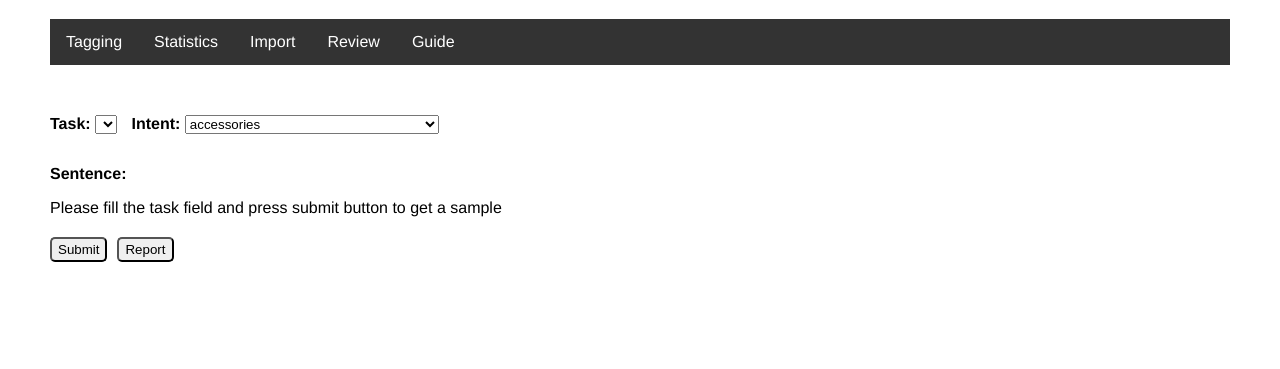
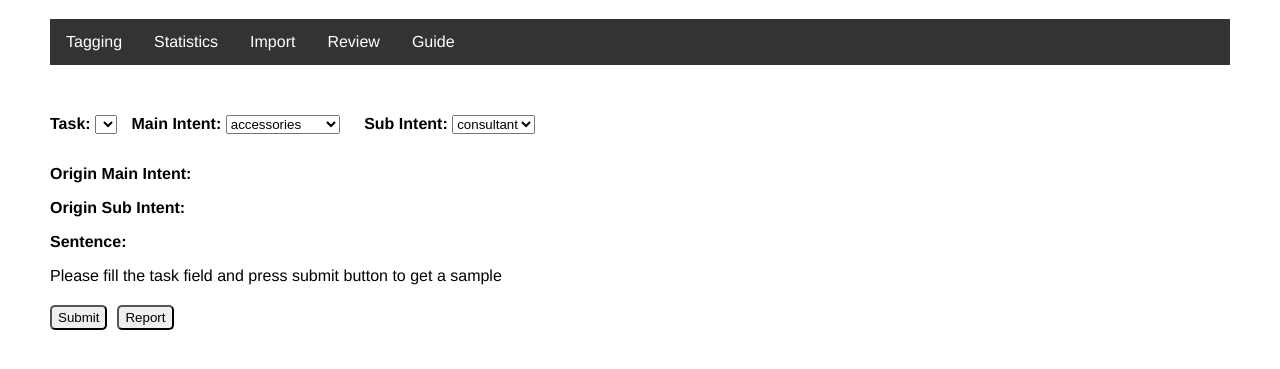
Before and after one commit to ducta-qc/collector, a React app: page /ner in a window 1280 px wide. Shown: the part 61-430 px from the top of the page. Built offline with nearby package versions, Linux system fonts and the light colour scheme; no server answers.

Commit message:
Add some updates

```diff
--- a/server/database/db.js
+++ b/server/database/db.js
@@ -21,6 +21,7 @@ var NER = db.define('ner',{
   task: {type: Sequelize.STRING, allowNull: false},
   tagged: {type: Sequelize.BOOLEAN, allowNull: false, defaultValue: 0},
   intent: {type: Sequelize.STRING, allowNull: true},
+  subIntent: {type: Sequelize.STRING, allowNull: true, defaultValue: ""},
   report: {type: Sequelize.BOOLEAN, defaultValue: 0},
   taggedSentence: {type: Sequelize.TEXT('medium'), allowNull: true},
   createAt: {type: Sequelize.DATE, defaultValue: Sequelize.NOW, allowNull: false},
--- a/src/components/NERReview.js
+++ b/src/components/NERReview.js
@@ -87,6 +87,7 @@ class SentenceTable extends Component{
           <td className="sentence">{sentences[i].sentence}</td>
           <td className="sentence">{sentences[i].taggedSentence}</td>
           <td className="intent">{sentences[i].intent}</td>
+          <td className="intent">{sentences[i].subIntent}</td>
           <td className={"tagged" + (sentences[i].tagged?" true":"")}>{sentences[i].tagged?"✔":"✗"}</td>
           <td className={"report" + (sentences[i].report?" true":"")}>{sentences[i].report?"✗":"✔"}</td>
           <td className="action">
@@ -228,7 +229,8 @@ class SentenceTable extends Component{
               <tr className="review-col">
                 <th className="sentence">Raw Sentence</th>
                 <th className="sentence">Processed Sentence</th>
-                <th>Intent</th>
+                <th>Main Intent</th>
+                <th>Sub Intent</th>
                 <th className="tagged">Tagged</th>
                 <th className="reported">Not Reported</th>
                 <th className="action">Action</th>
--- a/src/components/SentenceTaggers.js
+++ b/src/components/SentenceTaggers.js
@@ -1,7 +1,7 @@
 import React, { Component } from 'react'
 import '../css/SentenceTaggers.css'
 import { nerAPI } from '../api/Sentence'
-import { TAGS, INTENTS } from '../types/car'
+import { MAP_INTENTS_TO_TAGS } from '../types/car'
 import { ERROR_CODES } from '../../src/types/errorCodes'
 
 
@@ -164,9 +164,12 @@ class IntentMenu extends Component{
       elems.push(<option key={props.list[i]} value={props.list[i]}>{props.list[i]}</option>);
     }
     if (!intent){
-      this.setState({elems: elems});
+      if(intent === ""){
+        this.setState({elems: elems, intent:""});
+      }else{
+        this.setState({elems: elems});
+      }
     }else{
-      console.log(intent);
       this.setState({elems: elems, intent:intent});
     }
 
@@ -177,10 +180,8 @@ class IntentMenu extends Component{
   }
 
   componentWillReceiveProps(nextProps){
-    if (this.state.intent !== nextProps.initIntent ||
-      this.props.list.length < nextProps.list.length){
-      this.updateWithProps(nextProps, nextProps.initIntent);
-    }
+    this.updateWithProps(nextProps, nextProps.initIntent);
+    // this.props.callback(oldValue, nextProps.initIntent);
   }
 
   handleChange(e) {
@@ -205,25 +206,29 @@ var DEFAULT_ERROR_TEXT = "Please fill the task field and press submit button to
 class SenTaggers extends Component {
   constructor (props){
     super(props);
-    this.tags = TAGS.sort();
-    this.tags = ['O'].concat(this.tags);
-    this.initParams();
-    var sortedIntents = INTENTS.sort();
-
+    var sortedMainIntents = Object.keys(MAP_INTENTS_TO_TAGS).sort();
+    var sortedSubIntents = Object.keys(MAP_INTENTS_TO_TAGS[sortedMainIntents[0]]).sort();
+    this.tags = MAP_INTENTS_TO_TAGS[sortedMainIntents[0]][sortedSubIntents[0]]
     this.state = {
       elemToks: [],
       errorDisplayText: DEFAULT_ERROR_TEXT,
       nerTasks: [],
-      intents: sortedIntents,
-      intent: sortedIntents[0]
+      mainIntents: sortedMainIntents,
+      mainIntent: sortedMainIntents[0],
+      subIntents: sortedSubIntents,
+      subIntent: sortedSubIntents[0]
     };
+    this.initParams();
     this._isMounted = false;
   }
 
   initParams(){
     this.currSenId = "";
     this.currSen = "";
-    this.currIntent = "";
+    this.currMainIntent = this.state.mainIntent;
+    this.currSubIntent = this.state.subIntent;
+    this.orgMainIntent = "";
+    this.orgSubIntent = "";
     this.currTags = [];
     this.tokens = [];
   }
@@ -242,10 +247,11 @@ class SenTaggers extends Component {
   }
 
   renderTokens() {
-    var intents = this.state.intents;
-    if(this.state.intents.indexOf(this.currIntent) === -1){
-      intents = [this.currIntent].concat(intents);
-    }
+    // var subIntents = this.state.subIntents;
+
+    // if(this.state.mainIntents.indexOf(this.currIntent) === -1){
+    //   intents = [this.currIntent].concat(intents);
+    // }
     this.tokens = this.currSen.split(" ");
     this.currTags = [];
     for (var i=0; i < this.tokens.length; i++){
@@ -257,11 +263,15 @@ class SenTaggers extends Component {
       elemToks.push(
         <div className={"sentence-inline"} key={this.tokens[i]+"_"+i}>
           {this.tokens[i]}
-          <TagDropdownMenu list={this.tags} selected={this.currTags[i]} tokIdx={i} callback={this.updateTags.bind(this)}>
+          <TagDropdownMenu
+            list={this.tags}
+            selected={this.currTags[i]} tokIdx={i} callback={this.updateTags.bind(this)}>
           </TagDropdownMenu>
         </div> );
     }
-    this.setState({ elemToks: elemToks, intents: intents, intent: this.currIntent});
+    this.setState({ elemToks: elemToks,
+                    mainIntent: this.currMainIntent,
+                    subIntent:this.currSubIntent});
   }
 
   fetchRawSentence(){
@@ -272,17 +282,18 @@ class SenTaggers extends Component {
       function (result){
         this.currSenId = result.id;
         this.currSen = result.sentence;
-        this.currIntent = result.intent;
+        this.orgMainIntent = result.intent;
+        this.orgSubIntent = result.subIntent;
+        // this.currMainIntent = result.intent;
+        // this.currSubIntent = result.subIntent;
+
         var renderTokens = this.renderTokens.bind(this);
         renderTokens();
       }.bind(this),
       function (error){
         if (typeof error !== 'undefined'){
           if(error.name === ERROR_CODES.taggedSenNotFound.name){
-            this.currSen = "";
-            this.currIntent = "";
-            this.currTags = [];
-            this.tokens = [];
+            this.initParams();
             this.setState({elemToks:[], errorDisplayText: ERROR_CODES.taggedSenNotFound.message});
           }
         }
@@ -295,14 +306,14 @@ class SenTaggers extends Component {
     if (this.currSen !== ""){
       // Submit tagged sentence
       var taggedToks = [];
-      var concatToks = "";
+      var concatToks = [];
       for (var i=0; i < this.currTags.length; i++){
         if (this.currTags[i] !== ""){
-          concatToks += " " + (this.tokens[i] + "/" + this.currTags[i]);
-          taggedToks.push(concatToks);
-          concatToks = "";
+          concatToks.push(this.tokens[i] + "/" + this.currTags[i]);
+          taggedToks.push(concatToks.join(" "));
+          concatToks = [];
         }else{
-          concatToks += " " + this.tokens[i];
+          concatToks.push(this.tokens[i]);
         }
       }
 
@@ -310,8 +321,12 @@ class SenTaggers extends Component {
       taggedSen = taggedSen.trim();
       nerAPI.importTaggedSentence(
         {taggedSens:[
-          {sentence: taggedSen, id: this.currSenId,
-          intent: this.currIntent, task: taskElem.state.inputValue}]},
+          {
+            sentence: taggedSen, id: this.currSenId,
+            intent: this.currMainIntent,
+            task: taskElem.state.inputValue,
+            subIntent: this.currSubIntent
+          }]},
         function (result){
           var fetchRawSentence = this.fetchRawSentence.bind(this);
           fetchRawSentence();
@@ -361,10 +376,27 @@ class SenTaggers extends Component {
     }
   }
 
-  changeIntentCallback(oldValue, newValue){
-    if(oldValue !== newValue){
-      this.currIntent = newValue;
-    }
+  changeMainIntentCallback(oldValue, newValue){
+    // if(oldValue !== newValue){
+    this.currMainIntent = newValue;
+    var subIntents = Object.keys(MAP_INTENTS_TO_TAGS[this.currMainIntent]).sort();
+    this.currSubIntent = subIntents[0];
+    this.tags = MAP_INTENTS_TO_TAGS[this.currMainIntent][this.currSubIntent];
+
+    this.setState({subIntents: subIntents,
+                  mainIntent: this.currMainIntent,
+                  subIntent:this.currSubIntent});
+    this.renderTokens();
+    // }
+  }
+
+  changeSubIntentCallback(oldValue, newValue){
+    // if(oldValue !== newValue){
+    this.currSubIntent = newValue;
+    this.tags = MAP_INTENTS_TO_TAGS[this.currMainIntent][this.currSubIntent];
+    //console.log(this.tags);
+    this.renderTokens();
+    // }
   }
 
   render (){
@@ -378,12 +410,17 @@ class SenTaggers extends Component {
               <TaskBox ref="taskInput" list={this.state.nerTasks} callback={this.changeTaskCallback.bind(this)}></TaskBox>
             </div>
             <div className="inline intent-box">
-              <span className="text-bold-600"> Intent: </span>
-              <IntentMenu ref="intentInput" list={this.state.intents}
-              initIntent={this.state.intent} callback={this.changeIntentCallback.bind(this)}></IntentMenu>
+              <span className="text-bold-600"> Main Intent: </span>
+              <IntentMenu ref="mainIntentInput" list={this.state.mainIntents}
+              initIntent={this.state.mainIntent} callback={this.changeMainIntentCallback.bind(this)}></IntentMenu>
+              <span className="text-bold-600 padding-left-20px"> Sub Intent: </span>
+              <IntentMenu ref="subIntentInput" list={this.state.subIntents}
+              initIntent={this.state.subIntent} callback={this.changeSubIntentCallback.bind(this)}></IntentMenu>
             </div>
           </div>
           <div className="display-sentence">
+            <p className="text-bold-600">Origin Main Intent: {this.orgMainIntent}</p>
+            <p className="text-bold-600">Origin Sub Intent: {this.orgSubIntent}</p>
             <p className="text-bold-600">Sentence:</p>
             {(senIsNull ?  this.state.errorDisplayText : this.state.elemToks)}
           </div>
--- a/src/css/common.css
+++ b/src/css/common.css
@@ -7,5 +7,9 @@
 }
 
 .padding-top-20px{
-	padding-top: 20px;
+  padding-top: 20px;
 }
+
+.padding-left-20px{
+  padding-left: 20px;
+}
--- a/src/types/car.js
+++ b/src/types/car.js
@@ -1,288 +1,238 @@
-export const TAGS = [
-  'BuyMethod',
-  'CarAccessories',
-  'CarAccessoriesProperty',
-  'ExternalDevice',
-  'CarBody',
-  'CarColor',
-  'CarFuel',
-  'Cartirebrand',
-  'CarTransmission',
-  'CarDimension',
-  'OperatorCompare',
-  'CarElement',
-  'CarElementProperty',
-  'CarPosition',
-  'CarPurposeUsage',
-  'CarClass',
-  'DateTime',
-  'CarEngine',
-  'CarEngineName',
-  'CarWheelDrive',
-  'CarType',
-  'CarStyle',
-  'CarSize',
-  'CarFeature',
-  'CarPriceCondition',
-  'CarVersion',
-  'CarBrand',
-  'CarBrandQuery',
-  'CarSeat',
-  'CarPrice',
-  'CarPriceType',
-  'CarPriceExtraInfo',
-  'CarSeries',
-  'CarSubSeries',
-  'CarSeriesQuery',
-  'CarYear',
-  'CarFaultType',
-  'LocationCity',
-  'CarEngineDisplacement',
-  'LocationDistrict',
-  'LocationTown',
-  'LocationCountry',
-  'PhoneNumber',
-  'CarDoor',
-  'CarMadeInFrom',
-  'PromotionTrend',
-  'PromotionTrendLevel',
-  'PhoneVerifyCode',
-  'Gender',
-  'LocationProvince',
-  'Email',
-  'Showroom',
-  'ShowroomQuery',
-  'SentimentLevel',
-  'SimilarityType',
-  'TireType',
-  'DefObject',
-  'Age'
-];
-
-export const INTENTS = [
-  'accessories',
-  'accessories_consultant',
-  'ask_price',
-  'ask_element',
-  'ask_element_engine',
-  'ask_element_seat',
-  'ask_element_door',
-  'ask_element_audio',
-  'ask_element_wheel',
-  'ask_element_color',
-  'ask_element_airbag',
-  'ask_sentiment_exterior',
-  'ask_sentiment_interior',
-  'ask_sentiment_engine',
-  'ask_sentiment_driving',
-  'ask_sentiment_fuel_consumption',
-  'ask_sentiment_safety',
-  'ask_sentiment_noisy',
-  'ask_sentiment_opex',
-  'ask_sentiment_feature',
-  'autopilot',
-  'ask_0to60mph',
-  'ask_top_track_speed',
-  'ask_fuel_tank',
-  'ask_safety',
-  'ask_fault',
-  'ask_promotion',
-  'best_selling',
-  'cancel',
-  'care',
-  'care_consultant',
-  'career',
-  'club',
-  'compare_brand',
-  'compare_country',
-  'compare_exterior',
-  'compare_interior',
-  'compare_model',
-  'compare_price',
-  'compare_salesfigures',
-  'compare_source',
-  'compare_technology',
-  'consultant_buy',
-  'consultant_buy_age',
-  'consultant_buy_five_elements',
-  'consultant_buy_gender',
-  'consultant_buy_income',
-  'consultant_buy_traffic',
-  'consultant_finance',
-  'consultant_price',
-  'consultant_road',
-  'check_price',
-  'comment_positive',
-  'comment_negative',
-  'compare_dimension',
-  'car_similarity',
-  'check_car_service',
-  'compare_fuel_tank',
-  'consultant_safety',
-  'compare_specs',
-  'car_series',
-  'car_pricing_estimate',
-  'car_introduction',
-  'change_my_test_drive',
-  'cancel_my_test_drive',
-  'confirm_my_test_drive',
-  'checkin_my_test_drive',
-  'definition',
-  'document',
-  'driving_mode',
-  'duration',
-  'electronic',
-  'engine_compare',
-  'engine_consultant',
-  'engine_general',
-  'environment',
-  'experience_buy',
-  'experience_driving',
-  'experience_entertainment',
-  'experience_fixing',
-  'experience_fuel',
-  'experience_modify',
-  'experience_parking',
-  'experience_technique',
-  'find_car',
-  'forum',
-  'fuel_saving',
-  'find_used_car',
-  'find_dealer',
-  'find_economic_car',
-  'find_most_expensive_car',
-  'find_fastest_car',
-  'find_sport_car',
-  'find_popular_car',
-  'gear_box_compare',
-  'gear_box_consultant',
-  'gear_box_general',
-  'good_bye',
-  'greating',
-  'healthy',
-  'highlight_features',
-  'help',
-  'idealistic',
-  'insurrance',
-  'law_modify',
-  'law_traffic',
-  'license_learn_driving',
-  'license_procedure',
-  'license_test',
-  'love_bot',
-  'logout',
-  'login',
-  'maintenance',
-  'marketing',
-  'modify_engine',
-  'modify_exterior',
-  'modify_interior',
-  'my_garage',
-  'most_favorites_brand',
-  'most_favorites_car_series',
-  'my_account',
-  'made_in',
-  'my_news',
-  'my_test_drive',
-  'news_competition',
-  'news_market',
-  'news_racing',
-  'news_supercar',
-  'news_technology',
-  'news_traffic',
-  'new_arrivals',
-  'news_new_car_model',
-  'opex',
-  'option',
-  'option_consultant',
-  'paperwork_import',
-  'paperwork_procedure',
-  'promotion',
-  'purpose',
-  'put_car_to_my_garage',
-  'pop_car_from_my_garage',
-  'review_brand',
-  'review_country',
-  'review_driving',
-  'review_engine',
-  'review_exterior',
-  'review_general',
-  'review_interior',
-  'review_performance',
-  'review_price',
-  'review_safety',
-  'review_technology',
-  'reorder_my_garage',
-  'sales',
-  'salon_compare',
-  'salon_review',
-  'security_alarm',
-  'security_gps',
-  'security_lock',
-  'service_procedure',
-  'service_rent',
-  'show_brand',
-  'show_dimension',
-  'show_exterior',
-  'show_fuel_consumption',
-  'show_interior',
-  'show_technical_specifics',
-  'smart_connect',
-  'sos',
-  'spare_part',
-  'spare_part_consultant',
-  'supercar_consultant',
-  'supercar_review',
-  'show_gallery',
-  'sitemap',
-  'sentiment_exterior_positive',
-  'sentiment_exterior_negative',
-  'sentiment_exterior_neutral',
-  'sentiment_interior_positive',
-  'sentiment_interior_negative',
-  'sentiment_interior_neutral',
-  'sentiment_engine_positive',
-  'sentiment_engine_negative',
-  'sentiment_engine_neutral',
-  'sentiment_driving_positive',
-  'sentiment_driving_negative',
-  'sentiment_driving_neutral',
-  'sentiment_fuel_consumption_positive',
-  'sentiment_fuel_consumption_negative',
-  'sentiment_fuel_consumption_neutral',
-  'sentiment_safety_positive',
-  'sentiment_safety_negative',
-  'sentiment_safety_neutral',
-  'sentiment_noisy_positive',
-  'sentiment_noisy_negative',
-  'sentiment_noisy_neutral',
-  'sentiment_opex_positive',
-  'sentiment_opex_negative',
-  'sentiment_opex_neutral',
-  'sentiment_feature_positive',
-  'sentiment_feature_negative',
-  'sentiment_feature_neutral',
-  'sentiment_positive',
-  'sentiment_negative',
-  'sentiment_neutral',
-  'same_price',
-  'tax_fee',
-  'test_drive',
-  'thanks',
-  'tire_compare',
-  'tire_consultant',
-  'tire_review',
-  'traffic_culture',
-  'this_is_my_car',
-  'trending',
-  'top_rank',
-  'this_is_my_wish_car',
-  'test_drive_completed_and_i_did',
-  'test_drive_completed_and_i_seated_in',
-  'test_drive_completed_but_i_did_not',
-  'test_drive_rating',
-  'user_tags',
-  'user_report',
-  'wishes',
-  'where_am_i',
-];
+export const MAP_INTENTS_TO_TAGS = {
+  accessories:{
+    find:['O'],
+    consultant:['O']
+  },
+  finance:{
+    ask_price:['O', 'PriceType', 'CarSeries', 'Location'],
+    ask_modify_price:['O'],
+    ask_sell_price:['O'],
+    ask_insurrance:['O'],
+    ask_opex:['O', 'CarSeries'],
+    ask_tax_fee:['O', 'BuyMethod', 'CarAdj'],
+    ask_interest_rate:['O', 'BuyMethod'],
+    same_price:['O'],
+    consultant_finance:['O', 'Income', 'BuyMethod', 'Possesion', 'CarSeries'],
+    consultant_price:['O', 'PriceEqual', 'PriceLower', 'PriceUpper', 'EngineTransmission', 'CarAdj']
+  },
+  maintenance:{
+    find:['O'],
+    consultant:['O']
+  },
+  fuel:{
+    saving:['O']
+  },
+  road:{
+    find:['O'],
+    consultant:['O']
+  },
+  safety:{
+    find:['O'],
+    ask_reason:['O'],
+    consultant:['O']
+  },
+  tire:{
+    find:['O'],
+    consultant:['O'],
+    compare:['O'],
+    review:['O'],
+    sentiment:['O']
+  },
+  engine:{
+    find:['O', 'EngineAdj'],
+    consultant:['O', 'EngineFuel', 'EngineType', 'EngineTransmission'],
+    compare:['O'],
+    review:['O'],
+    sentiment:['O']
+  },
+  gear_box:{
+    find:['O'],
+    consultant:['O'],
+    compare:['O'],
+    review:['O']
+  },
+  spare_part:{
+    find:['O'],
+    consultant:['O']
+  },
+  supercar:{
+    find:['O'],
+    consultant:['O'],
+    review:['O']
+  },
+  experience:{
+    buy:['O'],
+    driving:['O'],
+    entertainment:['O'],
+    fixing:['O'],
+    modify:['O'],
+    parking:['O'],
+    fuel:['O'],
+    technique:['O']
+  },
+  fault:{
+    find:['O'],
+    consultant:['O']
+  },
+  car_series:{
+    find:['O', 'CarBody','CarSeries', 'CarProp','CarPropValue', 'CarBrand', 'CarClass',
+      'PromotionTrend', 'CarBrand', 'PriceEqual', 'PriceUpper', 'PriceLower','EngineDisplacement',
+      'CarElem', 'CarElemProp', 'CarElemAdj', 'EngineFuel', 'CarAdj', 'PurposeUsage',
+      'DateTime', 'CarYear', 'Location'],
+    ask_element:['O', 'CarElem', 'CarElemProp', 'CarSeries'],
+    ask_property:['O', 'CarSeries', 'PurposeUsage', 'CarProp', 'CarPropValue'],
+    ask_similarity:['O'],
+    compare:['O', 'CarSeries', 'CarAdj', 'PriceEqual', 'CarYear', 'PurposeUsage'],
+    compare_element:['O', 'CarElem', 'CarSeries', 'CarYear'],
+    compare_property:['O', 'CarSeries', 'CarProp', 'CarYear'],
+    consultant_buy:['O', 'CarAdj', 'Gender', 'CarSeries', 'PriceEqual','PriceUpper', 'PriceLower', 'EngineFuel'],
+    consultant_buy_age:['O', 'YearBorn', 'Age', 'CarProp', 'AgeType'],
+    consultant_buy_five_elements:['O', 'FiveElem', 'CarProp'],
+    consultant_buy_for_people:['O', 'PeopleAdj'],
+    consultant_buy_income:['O'],
+    consultant_buy_traffic:['O'],
+    consultant_buy_purpose:['O', 'PurposeUsage'],
+    review:['O', 'CarSeries'],
+    review_element:['O'],
+    review_property:['O'],
+    show_gallery:['O', 'CarSeries'],
+    highlight_features:['O', 'CarSeries'],
+    new_arrivals:['O'],
+    sentiment:['O'],
+    sentiment_element:['O', 'CarElem', 'CarSeries'],
+    sentiment_property:['O']
+  },
+  car_brand:{
+    find:['O', 'CarBrandAdj', 'Location'],
+    compare:['O', 'CarBrand'],
+    compare_property:['O', 'CarBrandProp', 'CarBrand'],
+    review:['O', 'CarBrand'],
+    review_property:['O'],
+    sentiment:['O'],
+    sentiment_property:['O']
+  },
+  car_by_country:{
+    ask_property:['O','CarProp', 'MadeByCountry'],
+    compare:['O', 'MadeByCountry', 'CarAdj'],
+    compare_property:['O', 'CarProp', 'MadeByCountry'],
+    review:['O', 'MadeByCountry'],
+    review_property:['O'],
+    sentiment:['O'],
+    sentiment_property:['O']
+  },
+  car_by_source:{
+    ask_property:['O','CarProp'],
+    compare:['O', 'CarSeries', 'CarBrand', 'Source', 'Location'],
+    compare_property:['O'],
+    review:['O'],
+    review_property:['O'],
+    sentiment:['O'],
+    sentiment_property:['O']
+  },
+  minor:{
+    autopilot:['O'],
+    career:['O'],
+    club:['O'],
+    definition:['O'],
+    document:['O'],
+    enviroment:['O'],
+    electronic:['O'],
+    forum:['O'],
+    healthy:['O'],
+    idealistic:['O'],
+    marketing:['O'],
+    smart_connect:['O'],
+    sos:['O'],
+    traffic_culture:['O'],
+  },
+  law:{
+    modify:['O'],
+    traffic:['O']
+  },
+  license:{
+    learn_driving:['O'],
+    procedure:['O'],
+    test:['O']
+  },
+  care:{
+    find:['O'],
+    consultant:['O']
+  },
+  option:{
+    find:['O'],
+    consultant:['O']
+  },
+  modify:{
+    find:['O'],
+    consultant:['O']
+  },
+  news:{
+    competition:['O'],
+    market:['O'],
+    racing:['O'],
+    supercar:['O'],
+    technology:['O'],
+    traffic:['O'],
+    new_car_model:['O']
+  },
+  paperwork:{
+    import:['O'],
+    procedure:['O']
+  },
+  promotion:{
+    find:['O', 'CarBrand', 'CarSeries', 'DateTime']
+  },
+  my_garage:{
+    show:['O'],
+    put_car:['O'],
+    pop_car:['O'],
+    reorder:['O']
+  },
+  system:{
+    cancel:['O'],
+    greating:['O'],
+    love_bot:['O'],
+    thanks:['O'],
+    wishes:['O'],
+    help:['O'],
+    my_account:['O'],
+    login:['O'],
+    logout:['O'],
+    sitemap:['O'],
+    good_bye:['O']
+  },
+  sales:{
+    find:['O']
+  },
+  salon:{
+    find:['O'],
+    compare:['O'],
+    review:['O']
+  },
+  security:{
+    alarm:['O'],
+    gps:['O'],
+    lock:['O']
+  },
+  service:{
+    rent:['O'],
+    procedure:['O'],
+    check_car:['O']
+  },
+  test_drive:{
+    register:['O', 'CarSeries', 'Location', 'DateTime'],
+    my_test_drive:['O', 'CarSeries'],
+    change:['O', 'DateTime'],
+    cancel:['O'],
+    rating:['O'],
+    confirm:['O'],
+    checkin:['O'],
+    completed_and_i_did:['O', 'CarSeries'],
+    completed_and_i_seated_in:['O'],
+    completed_but_i_did_not:['O']
+  },
+  other:{
+    this_is_my_car:['O'],
+    use_tags:['O']
+  }
+}
```
Also changed, not shown: server/database/ner-interface.js (+5 -2 lines).
